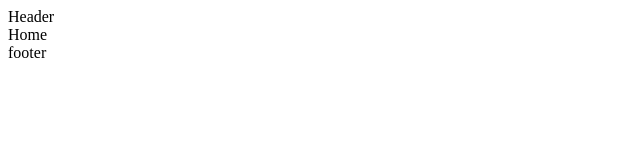
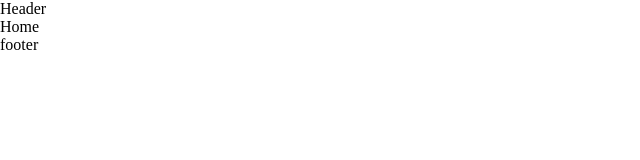
Before and after one commit to brunowzz/africa-wizzy-safaris, a React (Vite) app: page / in a window 1280 px wide. Shown: the top 160 px of the page, without its empty margins (0-640 px from the left). Built offline with nearby package versions, Linux system fonts and the light colour scheme.

Commit message:
feat: add global styles

```diff
--- a/package.json
+++ b/package.json
@@ -12,7 +12,8 @@
   "dependencies": {
     "react": "^18.2.0",
     "react-dom": "^18.2.0",
-    "react-router-dom": "^6.22.3"
+    "react-router-dom": "^6.22.3",
+    "styled-components": "^6.1.8"
   },
   "devDependencies": {
     "@types/react": "^18.2.64",
--- a/src/main.jsx
+++ b/src/main.jsx
@@ -1,10 +1,13 @@
 import React from "react";
 import ReactDOM from "react-dom/client";
 import { RouterProvider } from "react-router-dom";
+
 import { router } from "./routes/routes";
+import { GlobalStyle } from "./styles/GlobalStyle";
 
 ReactDOM.createRoot(document.getElementById("root")).render(
   <React.StrictMode>
     <RouterProvider router={router} />
+    <GlobalStyle />
   </React.StrictMode>
 );
--- /dev/null
+++ b/src/styles/GlobalStyle.js
@@ -0,0 +1,9 @@
+import { createGlobalStyle } from "styled-components";
+
+export const GlobalStyle = createGlobalStyle`
+    * {
+        margin: 0;
+        padding: 0;
+        box-sizing: border-box;
+    }
+`;
```
Also changed, not shown: 1 other file (tests, documents, lock files or other folders).
